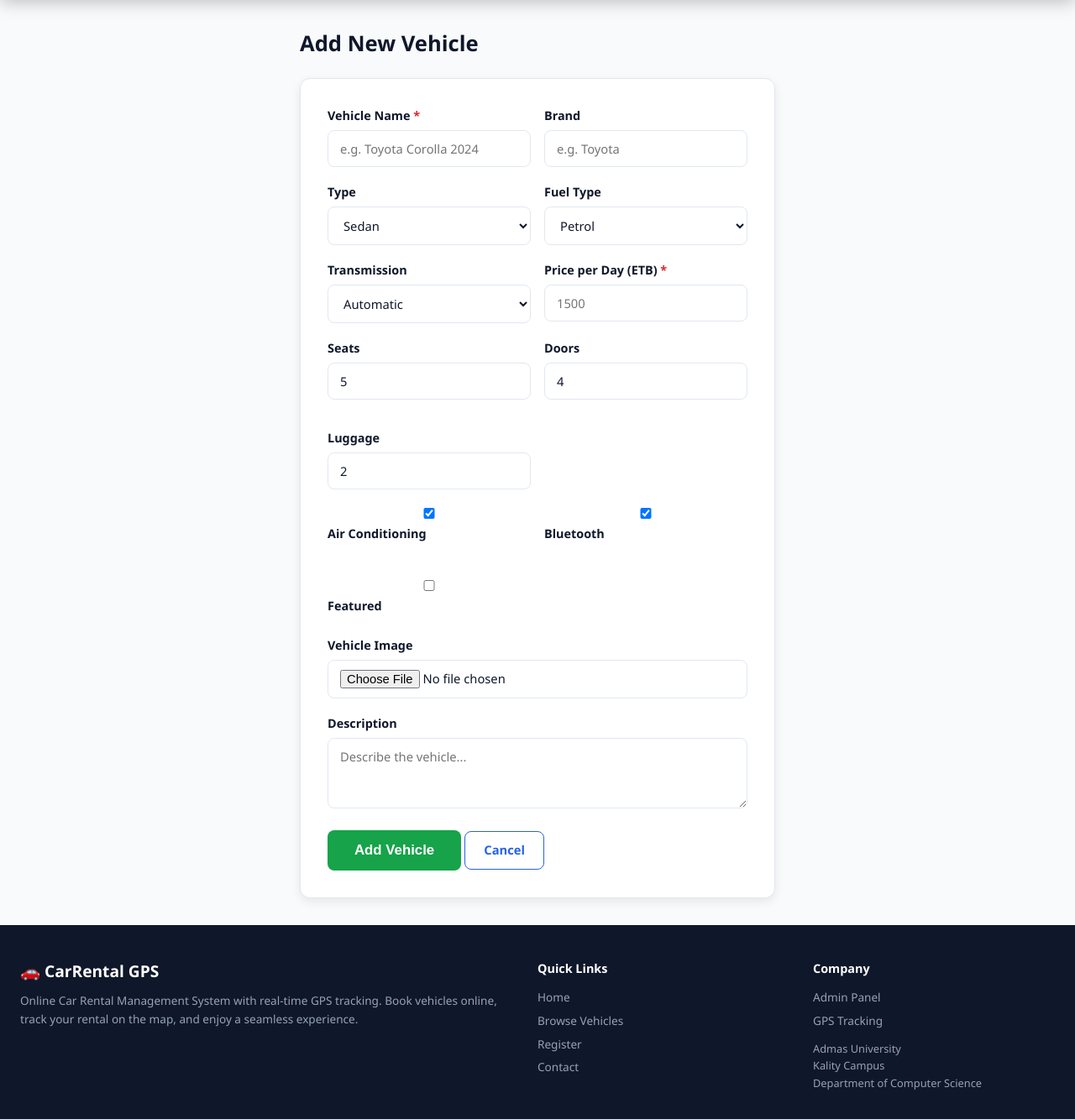
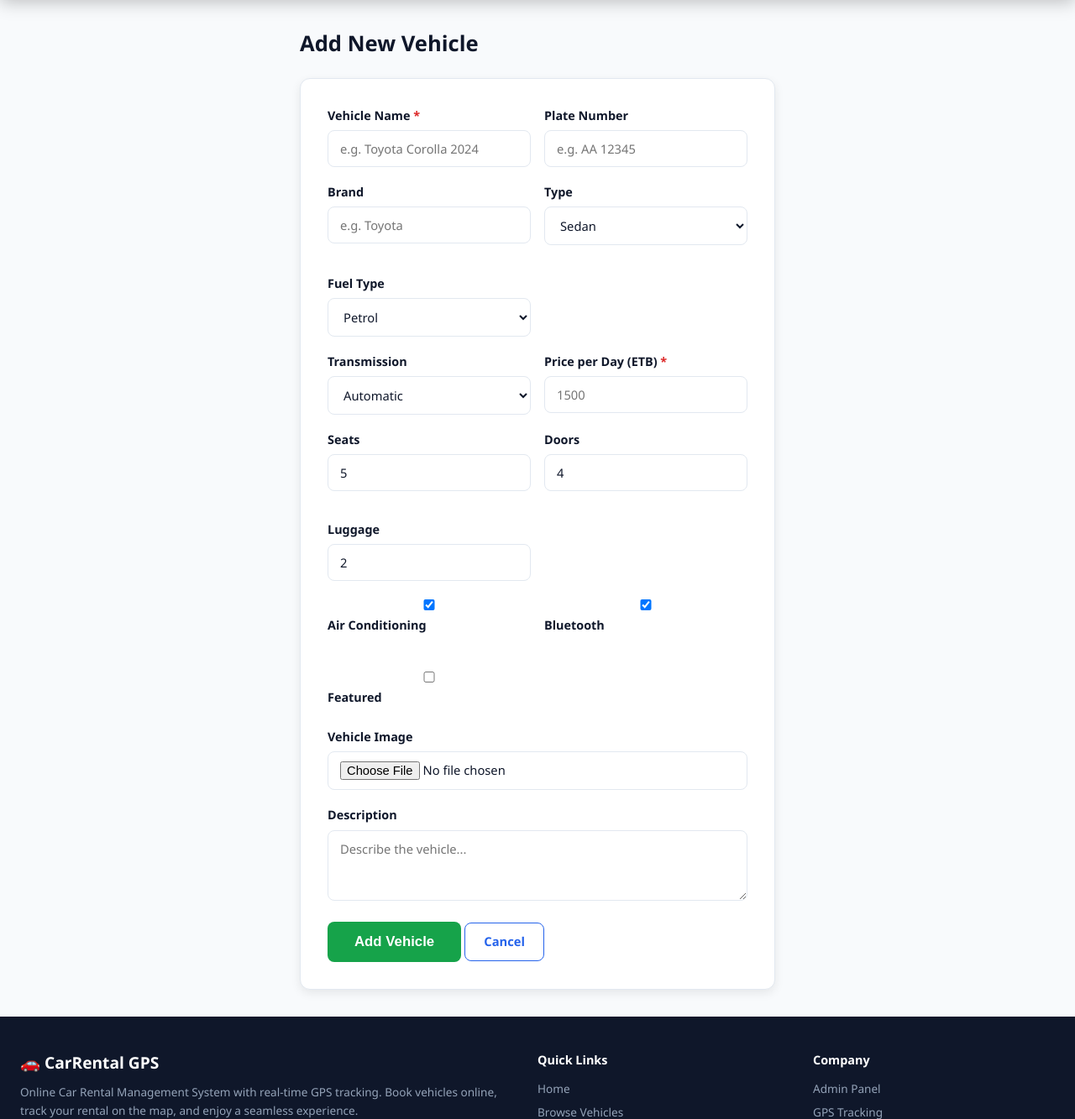
Before and after one commit to Simegnew123/online-car-rental, a PHP site: page /online-car-rental/admin/add_car.php in a window 1280 px wide. Shown: the part 64-1397 px from the top of the page at 84% size. Run offline with PHP 8.4, Linux system fonts and the light colour scheme; a user stored in the database is signed in; data comes from the database, SQL or seed files in the repository.

Commit message:
feat: plate number in admin car management and car details page  - admin/cars.php: added Plate column to vehicle table - admin/add_car.php: plate_number input field + INSERT column - admin/edit_car.php: plate_number input field + UPDATE column - car_details.php: plate number badge next to vehicle type - database.sql: plate_number column already added in previous commit

```diff
--- a/admin/add_car.php
+++ b/admin/add_car.php
@@ -7,6 +7,7 @@ $error = '';
 
 if ($_SERVER['REQUEST_METHOD'] === 'POST') {
     $name       = trim($_POST['name'] ?? '');
+    $plate      = trim($_POST['plate_number'] ?? '');
     $brand      = trim($_POST['brand'] ?? '');
     $type       = $_POST['type'] ?? 'Sedan';
     $fuelType   = $_POST['fuel_type'] ?? 'Petrol';
@@ -25,12 +26,12 @@ if ($_SERVER['REQUEST_METHOD'] === 'POST') {
         $error = 'Vehicle name and price are required.';
     } else {
         $stmt = db()->prepare(
-            'INSERT INTO cars (name, brand, type, fuel_type, transmission, seats, doors, luggage,
+            'INSERT INTO cars (name, plate_number, brand, type, fuel_type, transmission, seats, doors, luggage,
                                price_per_day, air_conditioning, bluetooth, featured, description, image, status)
-             VALUES (?,?,?,?,?,?,?,?,?,?,?,?,?,?, "available")'
+             VALUES (?,?,?,?,?,?,?,?,?,?,?,?,?,?,?, "available")'
         );
         $stmt->execute([
-            $name, $brand, $type, $fuelType, $transmission, $seats, $doors, $luggage,
+            $name, $plate, $brand, $type, $fuelType, $transmission, $seats, $doors, $luggage,
             $price, $ac, $bluetooth, $featured, $desc, $image
         ]);
         redirect('admin/cars.php');
@@ -54,11 +55,15 @@ include __DIR__ . '/../includes/header.php';
                 <input type="text" name="name" required placeholder="e.g. Toyota Corolla 2024">
             </div>
             <div class="form-group">
+                <label>Plate Number</label>
+                <input type="text" name="plate_number" placeholder="e.g. AA 12345">
+            </div>
+        </div>
+        <div class="form-row">
+            <div class="form-group">
                 <label>Brand</label>
                 <input type="text" name="brand" placeholder="e.g. Toyota">
             </div>
-        </div>
-        <div class="form-row">
             <div class="form-group">
                 <label>Type</label>
                 <select name="type">
--- a/admin/cars.php
+++ b/admin/cars.php
@@ -17,7 +17,7 @@ include __DIR__ . '/../includes/header.php';
 <div class="table-card">
     <table>
         <thead>
-            <tr><th>ID</th><th>Vehicle</th><th>Type</th><th>Price/Day</th><th>Status</th><th>Featured</th><th>Actions</th></tr>
+            <tr><th>ID</th><th>Vehicle</th><th>Plate</th><th>Type</th><th>Price/Day</th><th>Status</th><th>Featured</th><th>Actions</th></tr>
         </thead>
         <tbody>
             <?php foreach ($cars as $c): ?>
@@ -27,6 +27,7 @@ include __DIR__ . '/../includes/header.php';
                     <strong><?= e($c['name']) ?></strong><br>
                     <small style="color:var(--gray);"><?= e($c['brand'] ?: '') ?></small>
                 </td>
+                <td><code><?= e($c['plate_number'] ?: '—') ?></code></td>
                 <td><?= e($c['type']) ?></td>
                 <td><?= money($c['price_per_day']) ?></td>
                 <td><span class="badge <?= $c['status'] ?>"><?= $c['status'] ?></span></td>
--- a/car_details.php
+++ b/car_details.php
@@ -65,7 +65,7 @@ include __DIR__ . '/includes/header.php';
 
     <!-- Car details -->
     <div>
-        <div class="car-brand" style="font-size:1.1rem;margin-bottom:14px;"><?= e($car['brand'] ?: 'Vehicle') ?> &middot; <?= e($car['type']) ?></div>
+        <div class="car-brand" style="font-size:1.1rem;margin-bottom:14px;"><?= e($car['brand'] ?: 'Vehicle') ?> &middot; <?= e($car['type']) ?><?= $car['plate_number'] ? ' &middot; <code style="background:var(--lighter);padding:2px 8px;border-radius:4px;font-size:.9rem;">' . e($car['plate_number']) . '</code>' : '' ?></div>
         <div class="car-meta" style="margin-bottom:16px;">
             <span>&#9981; <?= e($car['fuel_type']) ?></span>
             <span>&#9881; <?= e($car['transmission']) ?></span>
```
Also changed, not shown: admin/edit_car.php (+9 -4 lines).
